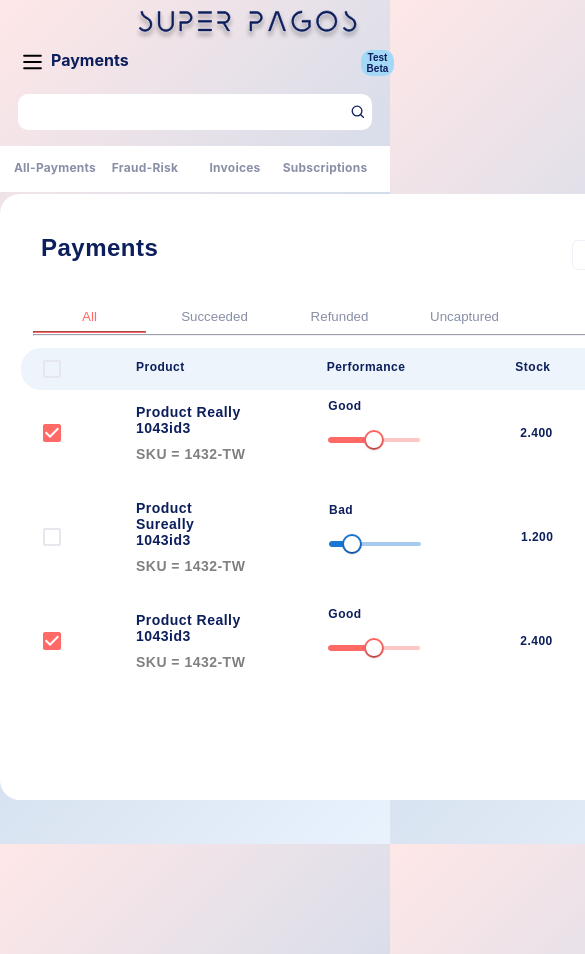
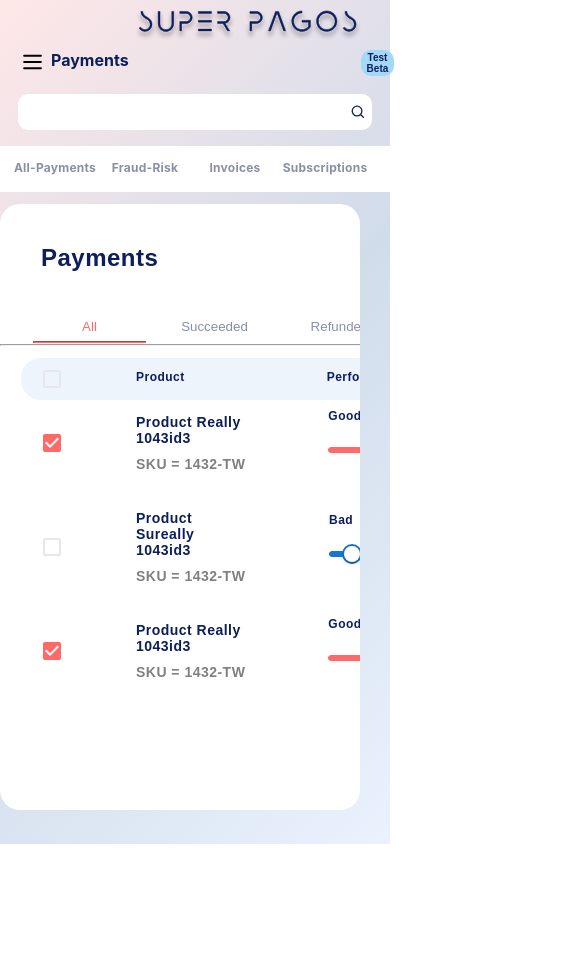
Before and after one commit to popo70023/learn-react-app, a React (Create React App) app: page /Payments/All-transactions in a window 390 px wide. Shown: the top 954 px of the page, 585 px wide, since content can reach past the window. After the commit the page ends 844 px from the top, so only its background shows below. Built offline with nearby package versions, Linux system fonts and the light colour scheme.

Commit message:
feat: modify payments page style to overflow

```diff
--- a/src/components/ChartMenu/ChartMenu.scss
+++ b/src/components/ChartMenu/ChartMenu.scss
@@ -197,9 +197,9 @@
   }
 
   .PaymentsPage {
-    display: flex;
-    bottom: 20px;
+    bottom: 0px;
     left: -15px;
+    width: 100%;
   }
 
   .triangle {
--- a/src/components/PaymentsHeader/PaymentsHeader.scss
+++ b/src/components/PaymentsHeader/PaymentsHeader.scss
@@ -1,7 +1,7 @@
 .PaymentsHeader {
     position: relative;
     background-color: white;
-    width: 955px;
+    max-width: 100%;
     height: 606px;
     border-radius: 20px;
     font-size: 24px;
@@ -10,7 +10,7 @@
     line-height: normal;
     letter-spacing: 0.48px;
     font-family: "Nunito Sans", sans-serif;
-
+    overflow:scroll;
     .button-hr {
         position: relative;
         margin-top: -8px;
--- a/src/layout/Payments/Payments.scss
+++ b/src/layout/Payments/Payments.scss
@@ -1,8 +1,13 @@
 .Payments {
     position: relative;
-    display: flex;
+    width: calc(100% - 290px);
     .payments-header{
         position: relative;
         margin-left: 30px;
     }
 }
+@media (max-width: 768px){
+    .Payments{
+        width:100%;
+    }
+}
```
